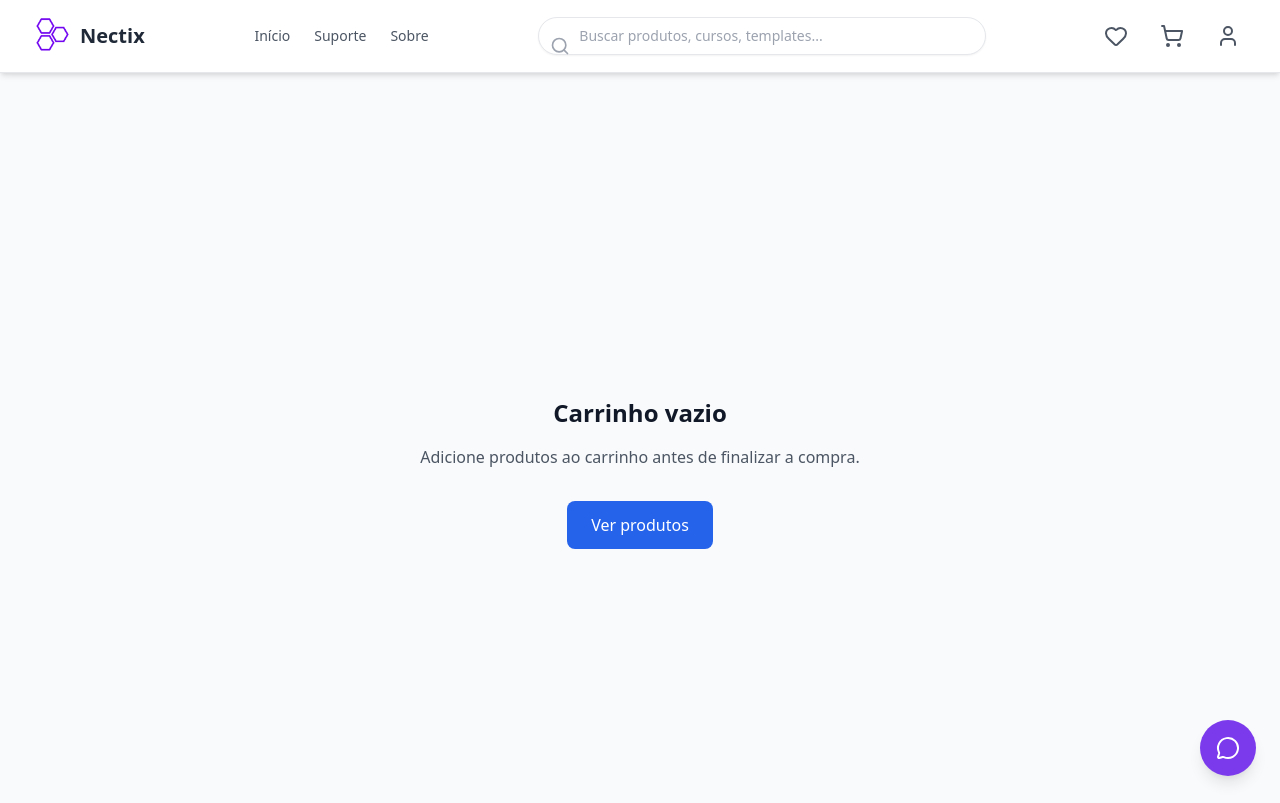
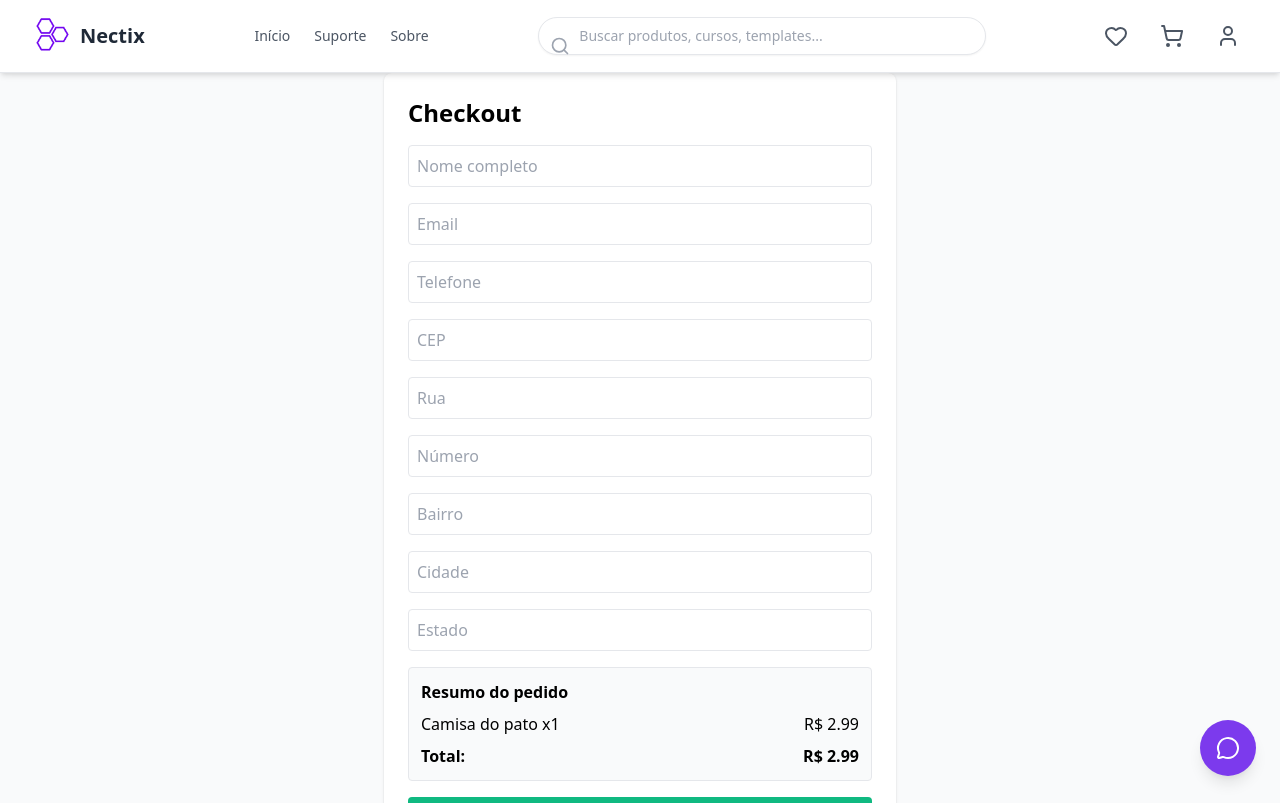
Before and after one commit to DevEduardo96/NovaLojaDeroupas, a React (Vite) app: page /checkout in a window 1280 px wide. Shown: the top 803 px of the page. Built offline with nearby package versions, Linux system fonts and the light colour scheme.

Commit message:
melhorias

```diff
--- a/src/App.tsx
+++ b/src/App.tsx
@@ -5,11 +5,10 @@ import { Cart } from "./components/Cart";
 import Hero from "./components/Hero";
 import SupabaseProductGrid from "./components/SupabaseProductGrid";
 import { SupabaseProductDetail } from "./components/SupabaseProductDetail";
-import { CheckoutPage } from "./components/CheckoutPage";
+import CheckoutPage from "./components/CheckoutPage";
 import { PaymentStatus } from "./components/PaymentStatus";
 import { ProtectedRoute } from "./components/ProtectedRoute";
 import { useCart } from "./hooks/useCart";
-import { api } from "./services/api";
 import type { PaymentData } from "./types";
 import { Login } from "./pages/Login";
 import { Register } from "./pages/Register";
@@ -25,7 +24,6 @@ import { WhatsAppButton } from "./components/WhatsAppButton";
 import ScrollToTop from "./components/ScrollToTo";
 import { AuthProvider } from "./contexts/AuthContext";
 import { FavoritesProvider } from "./contexts/FavoritesContext";
-import toast from "react-hot-toast";
 import { ProfilePage } from "./pages/ProfilePage";
 
 // Payment Data Context
--- a/src/components/CheckoutPage.tsx
+++ b/src/components/CheckoutPage.tsx
@@ -1,304 +1,249 @@
-import React, { useState } from 'react';
-import { useLocation } from 'wouter';
-import { CheckoutForm } from './CheckoutForm';
-import { api } from '../services/api';
-import { useCart } from '../hooks/useCart';
-import { orderService, type OrderData } from '../services/orderService';
-import { useErrorHandler } from '../utils/errorHandler';
-import { useValidation } from '../utils/validation';
-import { useSupabaseRetry, useApiRetry } from '../hooks/useRetry';
-import { toast } from 'react-hot-toast';
+import React, { useState, useEffect } from "react";
+import { useValidation } from "../utils/validation";
 
-export const CheckoutPage: React.FC = () => {
-  const { items: cartItems, getTotal, clearCart } = useCart();
-  const [isProcessing, setIsProcessing] = useState(false);
-  const [, setLocation] = useLocation();
-  const { handleError } = useErrorHandler();
-  const isRetryable = (error: any) => {
-    return error?.code === 'NETWORK_ERROR' ||
-           error?.message?.includes('timeout') ||
-           error?.message?.includes('fetch');
+interface CarrinhoItem {
+  id: number;
+  name: string;
+  quantity: number;
+  price: number;
+}
+
+const CheckoutPage: React.FC = () => {
+  const { validateCheckout } = useValidation();
+
+  const [formData, setFormData] = useState({
+    nomeCliente: "",
+    email: "",
+    telefone: "",
+    cep: "",
+    rua: "",
+    numero: "",
+    bairro: "",
+    cidade: "",
+    estado: "",
+    carrinho: [] as CarrinhoItem[],
+    total: 0,
+  });
+
+  const [loading, setLoading] = useState(false);
+  const [errors, setErrors] = useState<string[]>([]);
+
+  // 📝 Atualiza campos do formulário
+  const handleChange = (
+    e: React.ChangeEvent<HTMLInputElement | HTMLSelectElement>
+  ) => {
+    setFormData({
+      ...formData,
+      [e.target.name]: e.target.value,
+    });
   };
-  const { validateCheckout } = useValidation();
-  const supabaseRetry = useSupabaseRetry();
-  const apiRetry = useApiRetry();
 
+  // 📦 Carrinho de exemplo (simulação)
+  useEffect(() => {
+    const carrinhoExemplo = [
+      { id: 10, name: "Camisa do pato", quantity: 1, price: 2.99 },
+    ];
+    const total = carrinhoExemplo.reduce(
+      (acc, item) => acc + item.price * item.quantity,
+      0
+    );
+    setFormData((prev) => ({ ...prev, carrinho: carrinhoExemplo, total }));
+  }, []);
 
+  // 🚀 Enviar dados
+  const handleSubmit = async (e: React.FormEvent) => {
+    e.preventDefault();
+    setErrors([]);
+    setLoading(true);
 
-  const handleCheckoutSubmit = async (formData: any) => {
-    if (isProcessing) return;
+    // ✅ Validação local
+    const validation = validateCheckout(formData);
+    if (!validation.isValid) {
+      setErrors(validation.errors);
+      setLoading(false);
+      return;
+    }
 
-    setIsProcessing(true);
+    // ✅ Montar payload no formato esperado pelo backend (Zod schema)
+    const payload = {
+      carrinho: formData.carrinho.map((item) => ({
+        id: item.id,
+        name: item.name,
+        price: item.price,
+        quantity: item.quantity,
+      })),
+      nomeCliente: formData.nomeCliente.trim(),
+      email: formData.email.trim(),
+      telefone: formData.telefone.trim(),
+      endereco: {
+        cep: formData.cep.trim(),
+        rua: formData.rua.trim(),
+        numero: formData.numero.trim(),
+        bairro: formData.bairro.trim(),
+        cidade: formData.cidade.trim(),
+        estado: formData.estado.trim(),
+      },
+      total: formData.total,
+    };
 
     try {
-      // 🔍 Validar dados do formulário
-      const validation = validateCheckout(formData);
-      if (!validation.isValid) {
-        throw new Error(validation.errors[0]);
+      console.log("📦 Payload enviado para backend:", payload);
+
+      const response = await fetch(
+        "https://backend-nectix.onrender.com/api/payments/criar-pagamento",
+        {
+          method: "POST",
+          headers: { "Content-Type": "application/json" },
+          body: JSON.stringify(payload),
+        }
+      );
+
+      const data = await response.json();
+      if (!response.ok) {
+        throw new Error(data.error || "Erro no pagamento");
       }
 
-      const totalAmount = getTotal();
-
-      if (!cartItems || cartItems.length === 0) {
-        throw new Error('Carrinho vazio. Adicione produtos antes de finalizar a compra.');
-      }
-
-      const validItems = cartItems.filter(item =>
-        item &&
-        item.product &&
-        typeof item.product.id === 'number' &&
-        typeof item.product.name === 'string' &&
-        typeof item.quantity === 'number' &&
-        item.quantity > 0
-      );
-
-      if (validItems.length === 0) {
-        throw new Error('Dados do carrinho inválidos. Recarregue a página e tente novamente.');
-      }
-
-      console.log('🚀 Processando checkout...');
-      console.log('📋 Dados do formulário:', formData);
-      console.log('🛒 Itens do carrinho:', cartItems);
-      console.log('🛒 Itens validados:', validItems);
-
-      await api.wakeUpServer();
-
-      // 📝 Preparar dados do pedido conforme schema da tabela pedidos
-      const orderDataForService: OrderData = {
-        nomeCliente: formData.nomeCliente?.trim() || '',
-        email: formData.email?.trim() || '',
-        telefone: formData.telefone?.trim() || '',
-        cpf: formData.cpf?.trim() || '',
-        cep: formData.cep?.trim() || '',
-        rua: formData.rua?.trim() || '',
-        numero: formData.numero?.trim() || '',
-        complemento: formData.complemento?.trim() || '',
-        bairro: formData.bairro?.trim() || '',
-        cidade: formData.cidade?.trim() || '',
-        estado: formData.estado?.trim() || ''
-      };
-
-      console.log('📋 Dados formatados para orderService:', orderDataForService);
-
-
-      // Salvar ID do pedido para referência
-      // localStorage.setItem('currentOrderId', order.id.toString()); // Comentado para evitar duplicação
-
-      // 💳 Preparar dados para pagamento (formato antigo para compatibilidade)
-      const carrinhoFormatado = validItems.map(item => ({
-        id: item.product.id,
-        name: item.product.name,
-        quantity: item.quantity
-      }));
-
-      const paymentDataPayload = {
-        email_cliente: formData.email,
-        nome_cliente: formData.nomeCliente,
-        valor_total: totalAmount,
-        carrinho: carrinhoFormatado,
-        pedido_id: null // Will be set after order creation
-      };
-
-      console.log('💳 Payload para pagamento:', paymentDataPayload);
-
-      // 🎯 PRIMEIRO: Criar pedido no Supabase (PRIORIDADE MÁXIMA)
-      console.log('📝 INICIANDO criação do pedido na tabela pedidos...');
-      console.log('📋 Dados que serão enviados:', orderDataForService);
-      console.log('🛒 Itens que serão enviados:', validItems);
-
-      let order;
-      try {
-        order = await supabaseRetry.executeWithRetry(
-          () => orderService.createOrder(
-            orderDataForService,
-            validItems,
-            'pix', // método de pagamento
-            0, // desconto
-            0  // taxa de entrega
-          ),
-          'Criação de pedido'
-        );
-
-        console.log('✅ SUCESSO! Pedido criado na tabela pedidos com ID:', order.id);
-        console.log('📊 Detalhes completos do pedido criado:', order);
-
-        localStorage.setItem('currentOrderId', order.id.toString());
-
-      } catch (orderError) {
-        console.error('❌ ERRO CRÍTICO ao criar pedido:', orderError);
-        console.error('Stack trace:', orderError.stack);
-        throw new Error(`Falha ao criar pedido: ${orderError.message}`);
-      }
-
-      // 💳 SEGUNDO: Criar pagamento PIX (após pedido salvo)
-      console.log('💳 Iniciando criação do pagamento PIX...');
-      const paymentResponse = await apiRetry.executeWithRetry(
-        () => api.createPayment({
-          carrinho: carrinhoFormatado,
-          nomeCliente: formData.nomeCliente,
-          email: formData.email,
-          telefone: formData.telefone,
-          endereco: {
-            cep: formData.cep,
-            rua: formData.rua,
-            numero: formData.numero,
-            complemento: formData.complemento,
-            bairro: formData.bairro,
-            cidade: formData.cidade,
-            estado: formData.estado
-          },
-          total: totalAmount
-        }),
-        'Pagamento PIX'
-      );
-
-      console.log('💳 Resposta do pagamento:', paymentResponse);
-
-      if (!paymentResponse?.qr_code_base64) {
-        // Se pagamento falhou mas pedido foi criado, cancelar pedido
-        console.log('🔄 Pagamento falhou, cancelando pedido...');
-        await orderService.cancelOrder(order.id);
-        throw new Error('QR Code não foi gerado. Tente novamente.');
-      }
-      console.log('📊 Detalhes do pedido:', {
-        id: order.id,
-        email_cliente: order.email_cliente,
-        nome_cliente: order.nome_cliente,
-        telefone: order.telefone,
-        endereco: {
-          cep: order.cep,
-          rua: order.rua,
-          numero: order.numero,
-          complemento: order.complemento,
-          bairro: order.bairro,
-          cidade: order.cidade,
-          estado: order.estado
-        },
-        total: order.total,
-        status: order.status,
-        itens: order.itens?.length || 0
-      });
-
-      toast.success('Pedido criado com sucesso! Redirecionando para pagamento...');
-
-      // 🎯 Redirecionar para página de pagamento
-      setLocation('/pagamento');
-
-      clearCart();
-
-    } catch (error: any) {
-      console.error('💥 Erro no checkout:', error);
-
-      // 🔄 Rollback: Se pagamento falhou mas pedido foi criado, cancelar
-      const currentOrderId = localStorage.getItem('currentOrderId');
-      if (currentOrderId) {
-        try {
-          console.log('🔄 Cancelando pedido devido ao erro no pagamento...');
-          await orderService.cancelOrder(parseInt(currentOrderId));
-          localStorage.removeItem('currentOrderId');
-          console.log('✅ Pedido cancelado com sucesso');
-        } catch (cancelError) {
-          console.error('❌ Erro ao cancelar pedido:', cancelError);
-        }
-      }
-
-      // 🛡️ Tratamento de erro melhorado
-      const friendlyMessage = handleError(error, 'Checkout');
-      toast.error(friendlyMessage);
-
-      if (isRetryable(error)) {
-        toast.error('Você pode tentar novamente em alguns instantes', {
-          duration: 5000,
-          icon: '🔄'
-        });
-      }
+      alert("Pagamento criado com sucesso!");
+      console.log("✅ Resposta backend:", data);
+    } catch (err: any) {
+      setErrors([err.message || "Erro inesperado"]);
     } finally {
-      setIsProcessing(false);
-      supabaseRetry.reset();
-      apiRetry.reset();
+      setLoading(false);
     }
   };
 
-  if (!cartItems || cartItems.length === 0) {
-    return (
-      <div className="min-h-screen bg-gray-50 flex items-center justify-center">
-        <div className="text-center">
-          <h1 className="text-2xl font-bold text-gray-900 mb-4">
-            Carrinho vazio
-          </h1>
-          <p className="text-gray-600 mb-8">
-            Adicione produtos ao carrinho antes de finalizar a compra.
-          </p>
-          <button
-            onClick={() => setLocation('/')}
-            className="bg-blue-600 text-white px-6 py-3 rounded-lg hover:bg-blue-700 transition-colors"
-          >
-            Ver produtos
-          </button>
+  return (
+    <div className="max-w-lg mx-auto p-6 bg-white shadow rounded-lg">
+      <h2 className="text-2xl font-bold mb-4">Checkout</h2>
+
+      {/* 🔔 Exibir erros */}
+      {errors.length > 0 && (
+        <div className="bg-red-100 text-red-700 p-3 rounded mb-4">
+          <ul>
+            {errors.map((err, i) => (
+              <li key={i}>⚠️ {err}</li>
+            ))}
+          </ul>
         </div>
-      </div>
-    );
-  }
+      )}
 
-  return (
-    <div className="min-h-screen bg-gray-50 py-8">
-      <div className="max-w-4xl mx-auto px-4 sm:px-6 lg:px-8">
-        <div className="bg-white rounded-lg shadow-md">
-          <div className="px-6 py-4 border-b border-gray-200">
-            <h1 className="text-2xl font-bold text-gray-900">
-              Finalizar compra
-            </h1>
-            <p className="text-gray-600 mt-1">
-              {cartItems.length} item(s) - Total: R$ {getTotal().toFixed(2)}
-            </p>
-          </div>
+      <form onSubmit={handleSubmit} className="space-y-4">
+        <input
+          type="text"
+          name="nomeCliente"
+          placeholder="Nome completo"
+          value={formData.nomeCliente}
+          onChange={handleChange}
+          className="w-full border p-2 rounded"
+          required
+        />
 
-          <div className="p-6">
-            {/* Resumo dos itens */}
-            <div className="mb-8">
-              <h2 className="text-lg font-semibold text-gray-900 mb-4">
-                Resumo do pedido
-              </h2>
-              <div className="space-y-3">
-                {cartItems.map((item, index) => (
-                  <div key={index} className="flex justify-between items-center">
-                    <div>
-                      <span className="font-medium">{item.product.name}</span>
-                      {(item.selectedSize || item.selectedColor) && (
-                        <div className="text-sm text-gray-500">
-                          {item.selectedSize && `Tamanho: ${item.selectedSize}`}
-                          {item.selectedSize && item.selectedColor && ' • '}
-                          {item.selectedColor && `Cor: ${item.selectedColor}`}
-                        </div>
-                      )}
-                      <span className="text-sm text-gray-500">
-                        Quantidade: {item.quantity}
-                      </span>
-                    </div>
-                    <span className="font-medium">
-                      R$ {(item.product.price * item.quantity).toFixed(2)}
-                    </span>
-                  </div>
-                ))}
-              </div>
-              <div className="border-t pt-3 mt-3">
-                <div className="flex justify-between items-center font-bold">
-                  <span>Total:</span>
-                  <span>R$ {getTotal().toFixed(2)}</span>
-                </div>
-              </div>
+        <input
+          type="email"
+          name="email"
+          placeholder="Email"
+          value={formData.email}
+          onChange={handleChange}
+          className="w-full border p-2 rounded"
+          required
+        />
+
+        <input
+          type="text"
+          name="telefone"
+          placeholder="Telefone"
+          value={formData.telefone}
+          onChange={handleChange}
+          className="w-full border p-2 rounded"
+          required
+        />
+
+        <input
+          type="text"
+          name="cep"
+          placeholder="CEP"
+          value={formData.cep}
+          onChange={handleChange}
+          className="w-full border p-2 rounded"
+          required
+        />
+
+        <input
+          type="text"
+          name="rua"
+          placeholder="Rua"
+          value={formData.rua}
+          onChange={handleChange}
+          className="w-full border p-2 rounded"
+          required
+        />
+
+        <input
+          type="text"
+          name="numero"
+          placeholder="Número"
+          value={formData.numero}
+          onChange={handleChange}
+          className="w-full border p-2 rounded"
+          required
+        />
+
+        <input
+          type="text"
+          name="bairro"
+          placeholder="Bairro"
+          value={formData.bairro}
+          onChange={handleChange}
+          className="w-full border p-2 rounded"
+          required
+        />
+
+        <input
+          type="text"
+          name="cidade"
+          placeholder="Cidade"
+          value={formData.cidade}
+          onChange={handleChange}
+          className="w-full border p-2 rounded"
+          required
+        />
+
+        <input
+          type="text"
+          name="estado"
+          placeholder="Estado"
+          value={formData.estado}
+          onChange={handleChange}
+          className="w-full border p-2 rounded"
+          required
+        />
+
+        <div className="p-3 border rounded bg-gray-50">
+          <h3 className="font-semibold mb-2">Resumo do pedido</h3>
+          {formData.carrinho.map((item) => (
+            <div key={item.id} className="flex justify-between">
+              <span>
+                {item.name} x{item.quantity}
+              </span>
+              <span>R$ {(item.price * item.quantity).toFixed(2)}</span>
             </div>
-
-            {/* Formulário de checkout */}
-            <CheckoutForm
-              items={cartItems}
-              total={getTotal()}
-              onSubmit={handleCheckoutSubmit}
-              isLoading={isProcessing}
-            />
+          ))}
+          <div className="flex justify-between font-bold mt-2">
+            <span>Total:</span>
+            <span>R$ {formData.total.toFixed(2)}</span>
           </div>
         </div>
-      </div>
+
+        <button
+          type="submit"
+          disabled={loading}
+          className="w-full bg-green-500 text-white py-2 rounded hover:bg-green-600"
+        >
+          {loading ? "Processando..." : "Finalizar Pedido"}
+        </button>
+      </form>
     </div>
   );
 };
+
+export default CheckoutPage;
```
Also changed, not shown: src/utils/validation.ts (+13 -9 lines).
